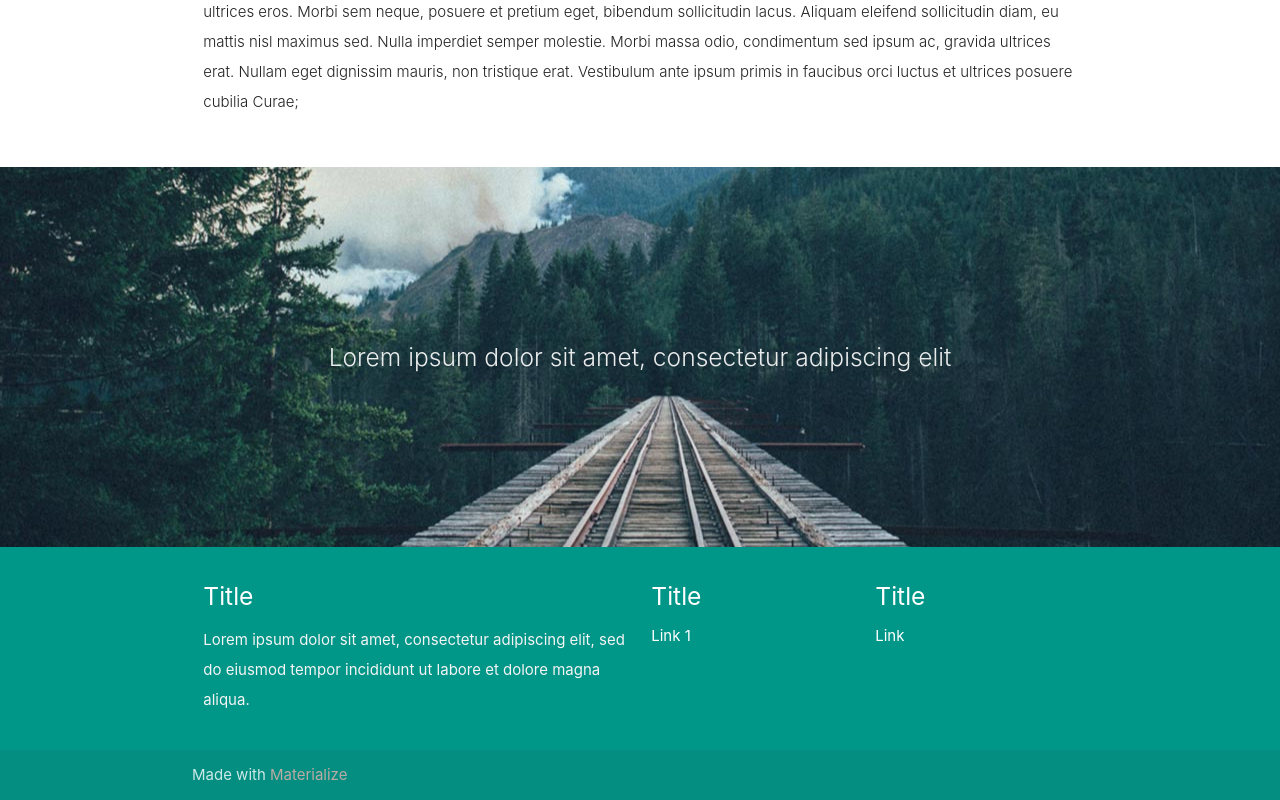
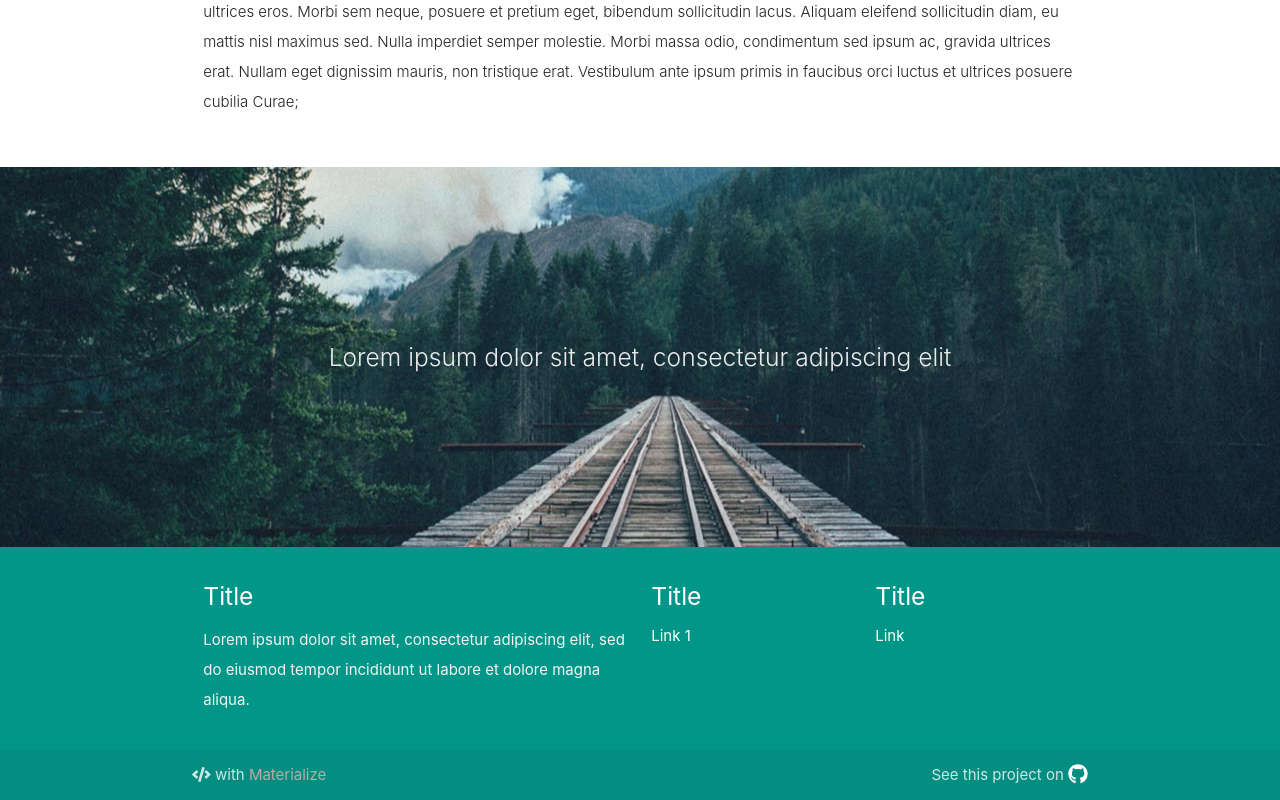
Before and after one commit to RaulOlmedoCheca/Classics-Franchise-Web, a plain HTML site: page index.html in a window 1280 px wide. Shown: the part 1452-2252 px from the top of the page. Drawn offline with nearby package versions, Linux system fonts and the light colour scheme.

Commit message:
Added copyright footer

```diff
--- a/css/basketball.css
+++ b/css/basketball.css
@@ -34,3 +34,7 @@ main div#roster.container, main div#coaching-staff.container {
 .uppercase {
   text-transform: uppercase;
 }
+
+.footer-copyright a{
+  color: white !important;
+}
--- a/css/index.css
+++ b/css/index.css
@@ -65,3 +65,7 @@ main div#roster.scrollspy.container {
 .uppercase {
   text-transform: uppercase;
 }
+
+.footer-copyright a{
+  color: white !important;
+}
--- a/index.html
+++ b/index.html
@@ -20,7 +20,7 @@
 
     gtag('config', 'UA-111248524-1');
   </script>
-
+  <script defer src="https://use.fontawesome.com/releases/v5.0.1/js/all.js"></script>
 
   <body>
     <header>
@@ -214,10 +214,16 @@
         </div>
       </div>
       <div class="footer-copyright">
-        <div class="container"> Made with
-          <a class="brown-text text-lighten-3" href="http://materializecss.com">Materialize</a>
+          <div class="container">
+            <i class="fas fa-code"></i>
+            <span>with</span>
+            <a class="brown-text text-lighten-3" href="http://materializecss.com">Materialize</a>
+            <div class="right">
+                <span>See this project on</span>
+                <a href="https://github.com/RaulOlmedoCheca/Classics-Franchise-Web"><i class="fab fa-github fa-lg"></i></a>
+            </div>
+          </div>
         </div>
-      </div>
     </footer>
 
     <script src="https://code.jquery.com/jquery-3.2.1.slim.min.js" integrity="sha256-k2WSCIexGzOj3Euiig+TlR8gA0EmPjuc79OEeY5L45g="
```
Also changed, not shown: basketball.html (+8 -1 lines).
